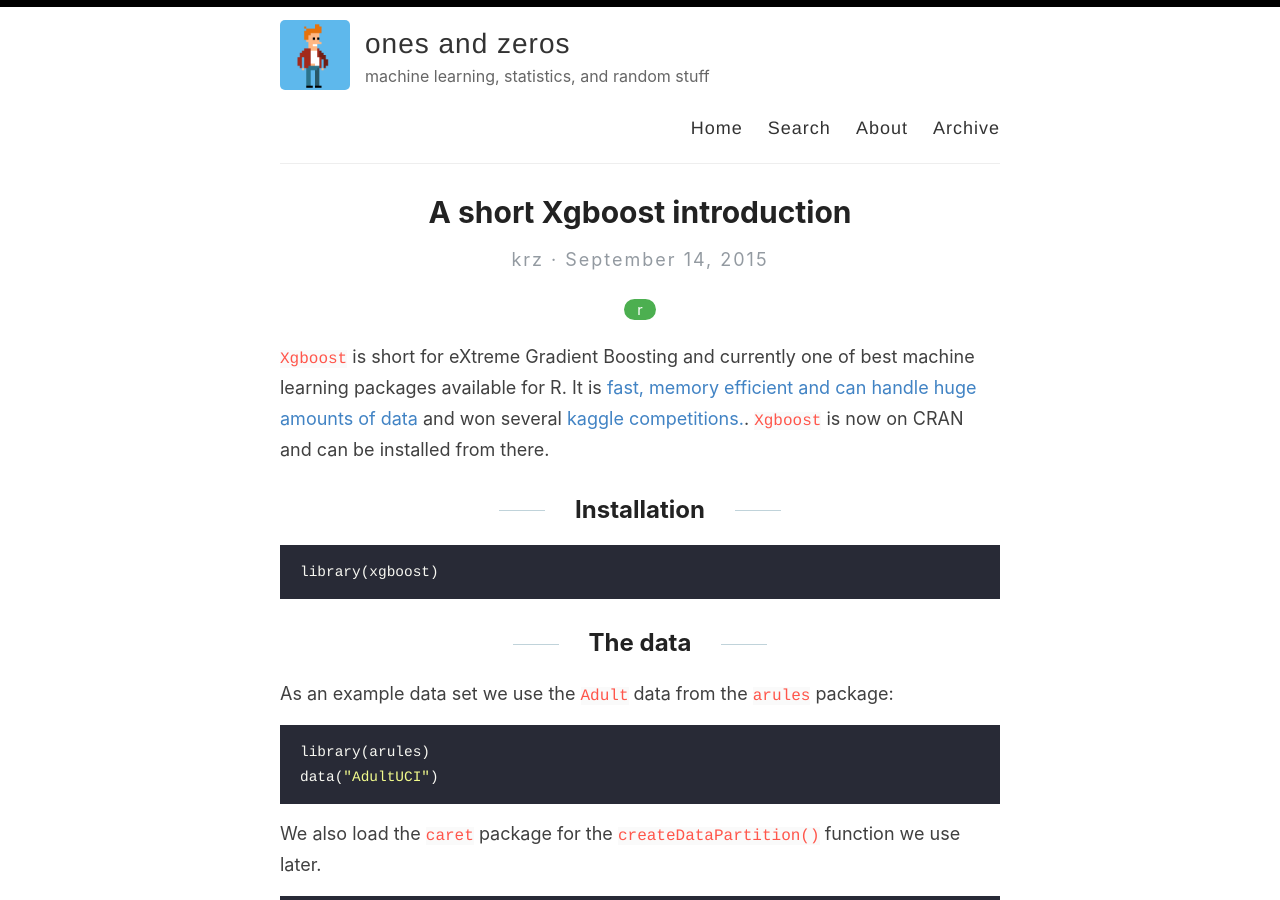
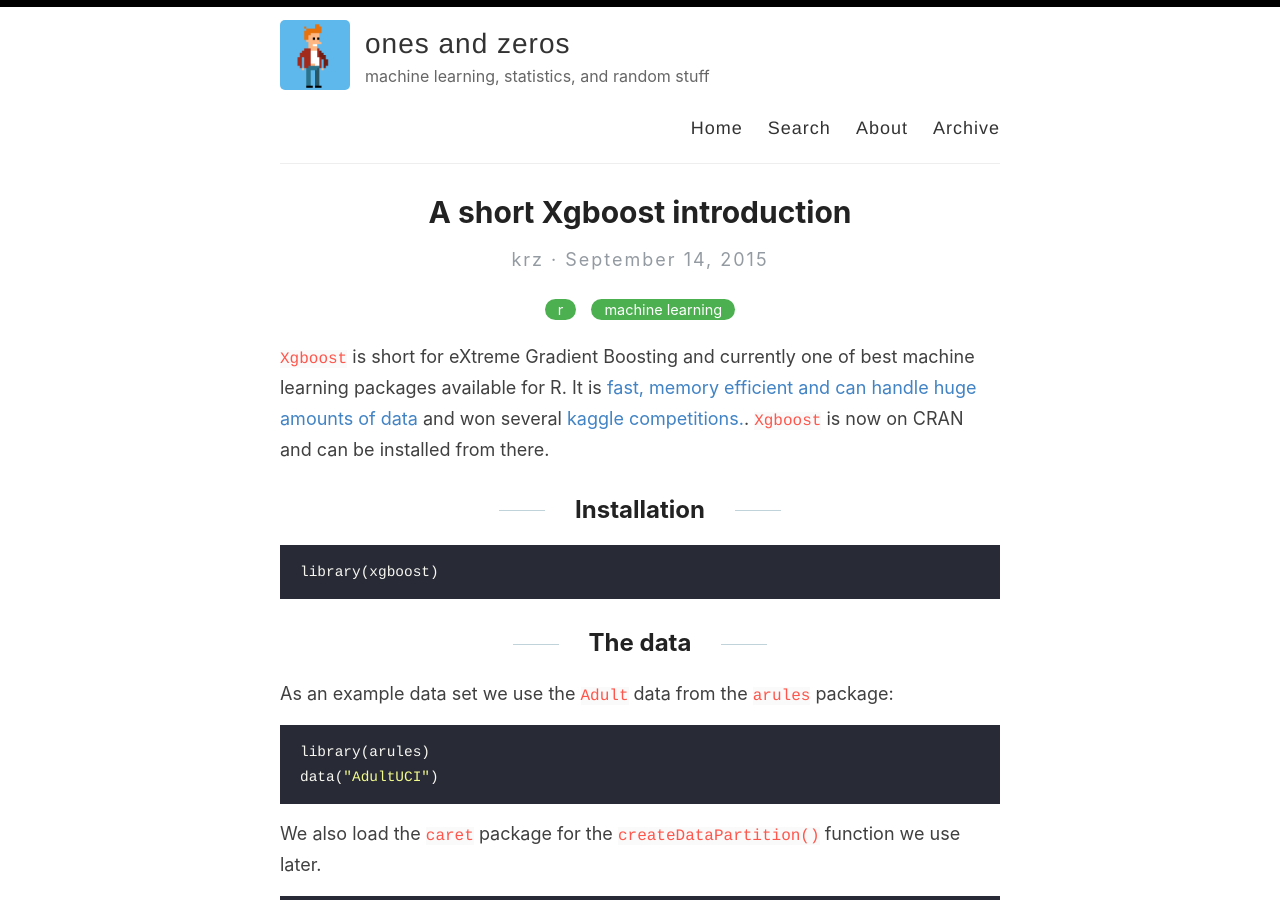
Before and after one commit to krz/krz.github.io, a Jekyll site: the page built from _posts/2015-09-14-xgboost_intro.md, in a window 1280 px wide and 900 px high. Built offline with Jekyll 4.4.1, drawn with Linux system fonts in a browser that asks for light colours.

Commit message:
Update 2015-09-14-xgboost_intro.md

````diff
--- a/_posts/2015-09-14-xgboost_intro.md
+++ b/_posts/2015-09-14-xgboost_intro.md
@@ -1,7 +1,7 @@
 ---
 layout: post
 title: A short Xgboost introduction
-categories: r
+categories: [r, machine learning]
 ---
 
 `Xgboost` is short for eXtreme Gradient Boosting and currently one of best machine learning packages available for R. It is [fast, memory efficient and can handle huge amounts of data](https://github.com/szilard/benchm-ml) and won several [kaggle competitions.](http://blog.kaggle.com/2015/08/26/avito-winners-interview-1st-place-owen-zhang/).
@@ -109,6 +109,7 @@ plot(auc,col=rainbow(10))
 ```
 
 ![plot of chunk unnamed-chunk-12]({{ site.url }}/images/exploring-the-cars-dataset-unnamed-chunk-12-1.png)
+![](/images/exploring-the-cars-dataset-unnamed-chunk-12-1.png)
 
 ## A more advanced model
 
````
